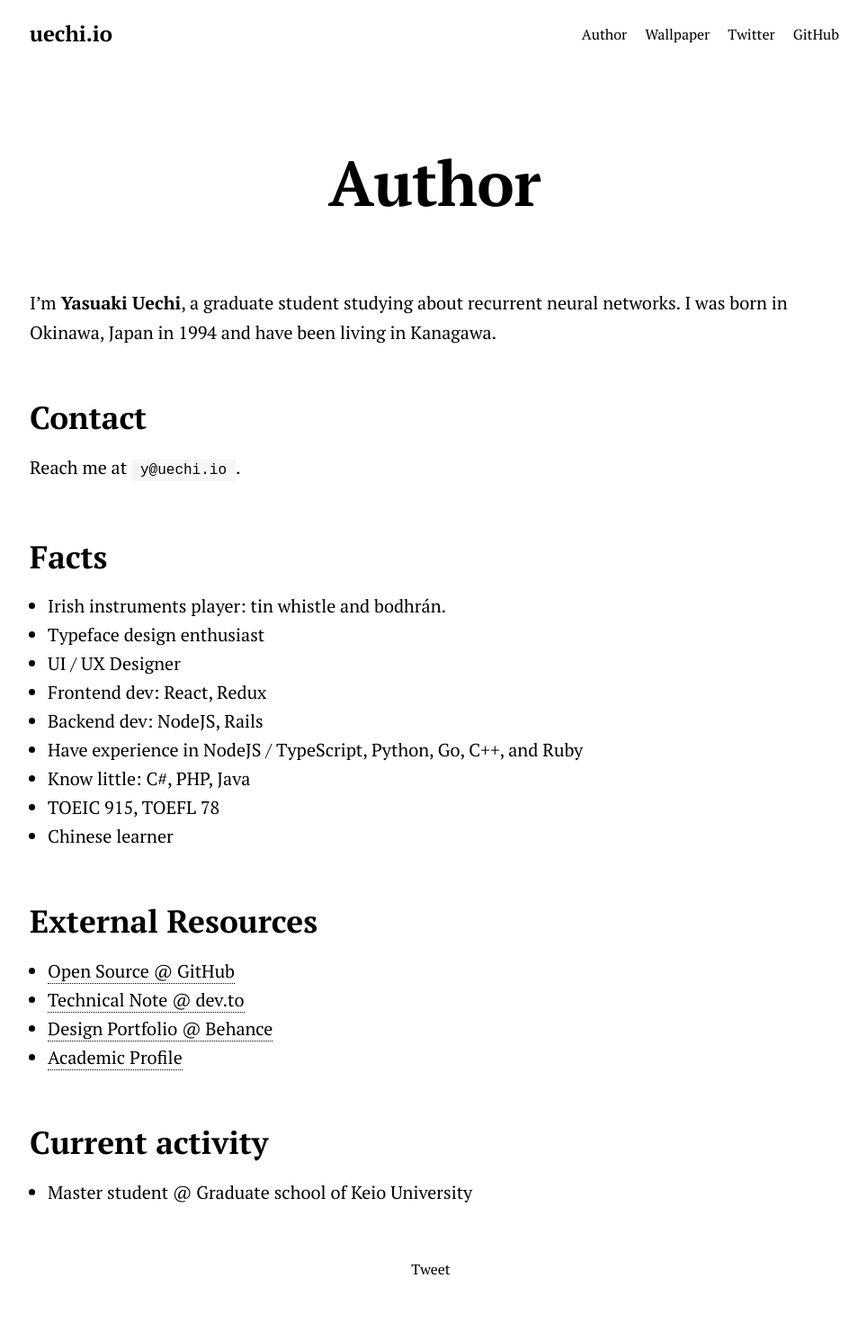
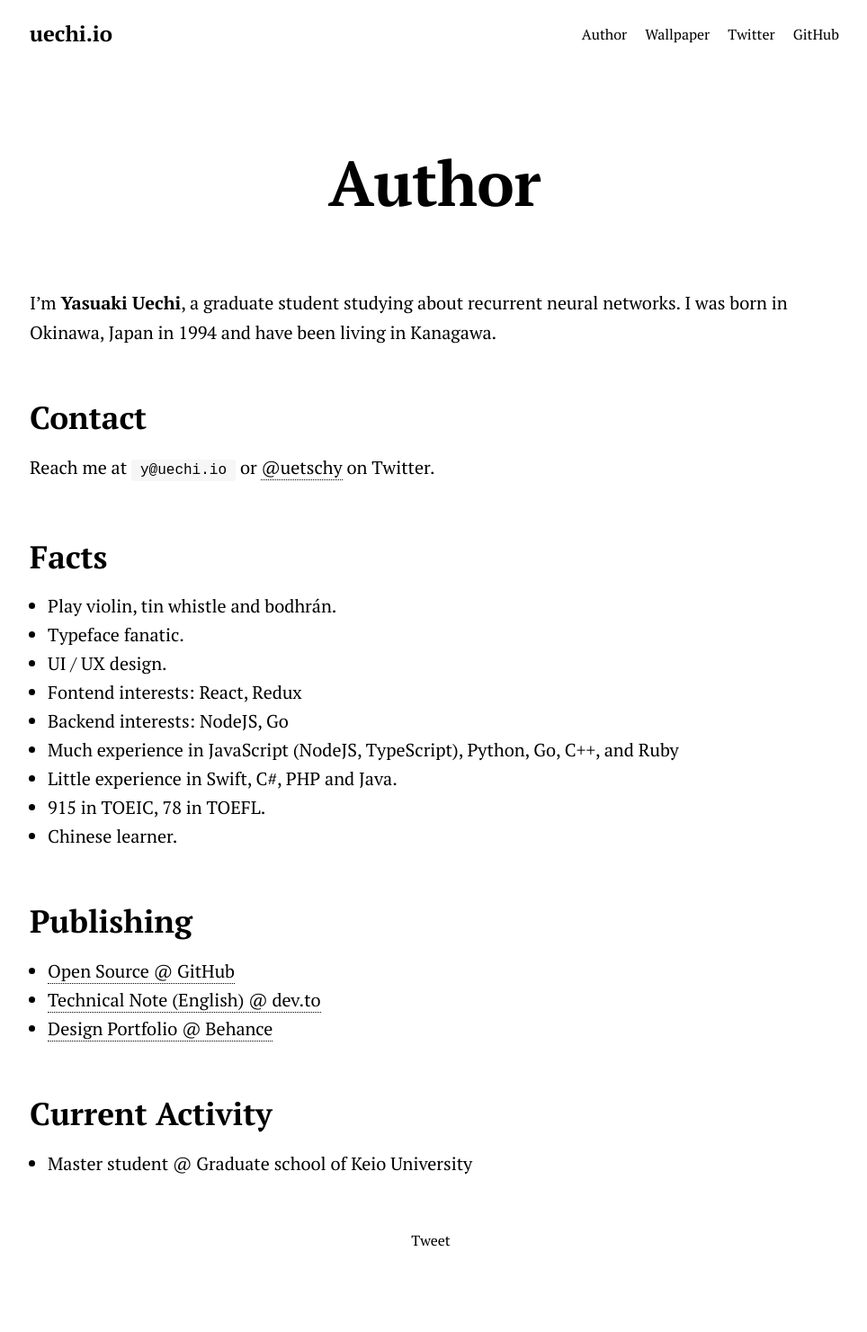
Before and after one commit to uetchy/uechi.io, a Jekyll site: the page built from _pages/author.md, in a window 1280 px wide. Shown: the whole page at 90% size, without its empty margins (157-1121 px from the left). Built offline with Jekyll 4.4.1, drawn with Linux system fonts in a browser that asks for light colours; nearby versions of some CDN libraries; comment, search, counter and statistics services are not loaded; after the commit the page ends 1449 px from its top, so only the background shows below that.

Commit message:
update author

```diff
--- a/_pages/author.md
+++ b/_pages/author.md
@@ -8,27 +8,26 @@ I'm **Yasuaki Uechi**, a graduate student studying about recurrent neural networ
 
 # Contact
 
-Reach me at `y@uechi.io`.
+Reach me at `y@uechi.io` or [@uetschy](https://twitter.com/uetschy) on Twitter.
 
 # Facts
 
-- Irish instruments player: tin whistle and bodhrán.
-- Typeface design enthusiast
-- UI / UX Designer
-- Frontend dev: React, Redux
-- Backend dev: NodeJS, Rails
-- Have experience in NodeJS / TypeScript, Python, Go, C++, and Ruby
-- Know little: C#, PHP, Java
-- TOEIC 915, TOEFL 78
-- Chinese learner
+- Play violin, tin whistle and bodhrán.
+- Typeface fanatic.
+- UI / UX design.
+- Fontend interests: React, Redux
+- Backend interests: NodeJS, Go
+- Much experience in JavaScript (NodeJS, TypeScript), Python, Go, C++, and Ruby
+- Little experience in Swift, C#, PHP and Java.
+- 915 in TOEIC, 78 in TOEFL.
+- Chinese learner.
 
-# External Resources
+# Publishing
 
 - [Open Source @ GitHub](https://github.com/uetchy)
-- [Technical Note @ dev.to](https://dev.to/uetchy)
+- [Technical Note (English) @ dev.to](https://dev.to/uetchy)
 - [Design Portfolio @ Behance](https://www.behance.net/uechi)
-- [Academic Profile](https://web.sfc.keio.ac.jp/~uechi/)
 
-# Current activity
+# Current Activity
 
 - Master student @ Graduate school of Keio University
```
